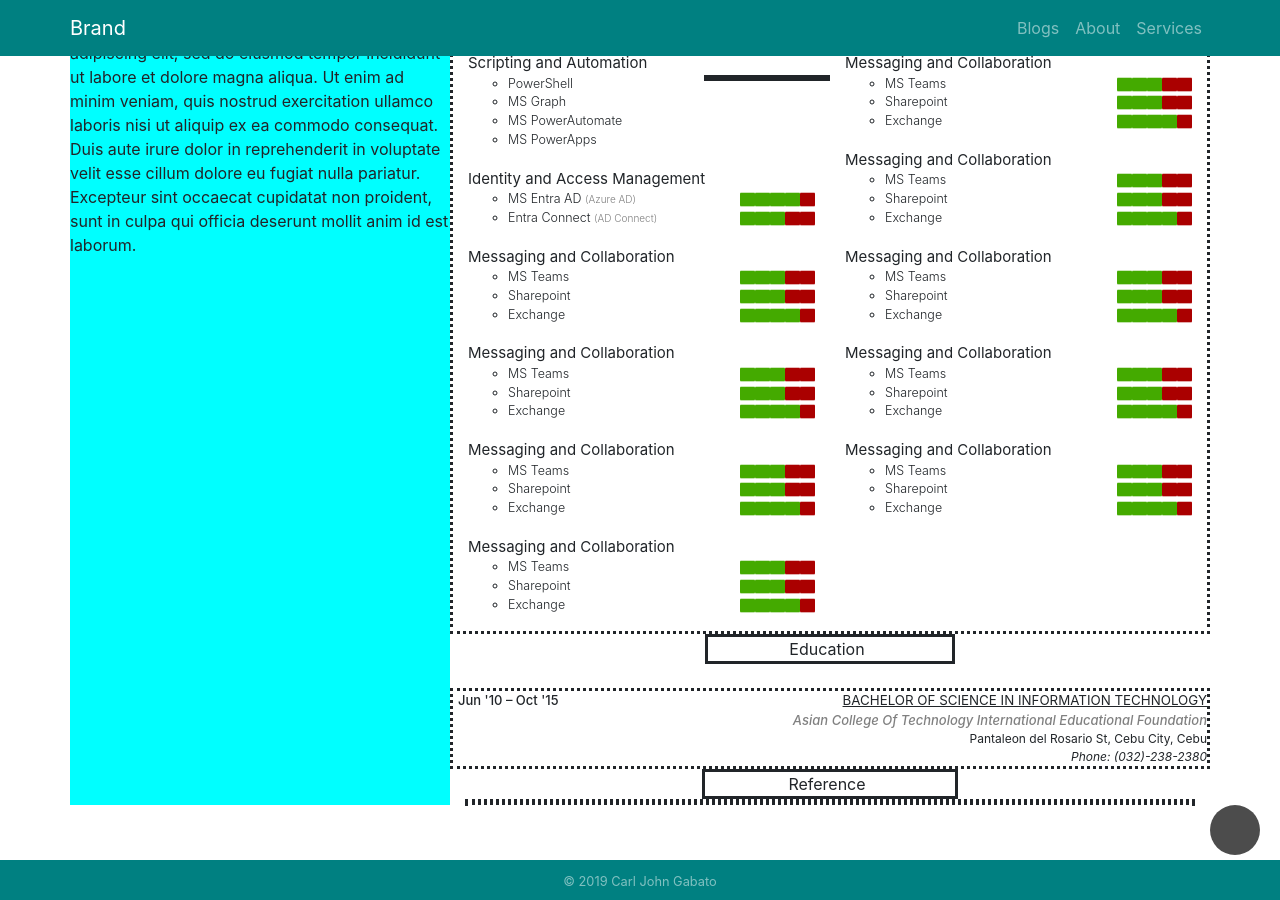
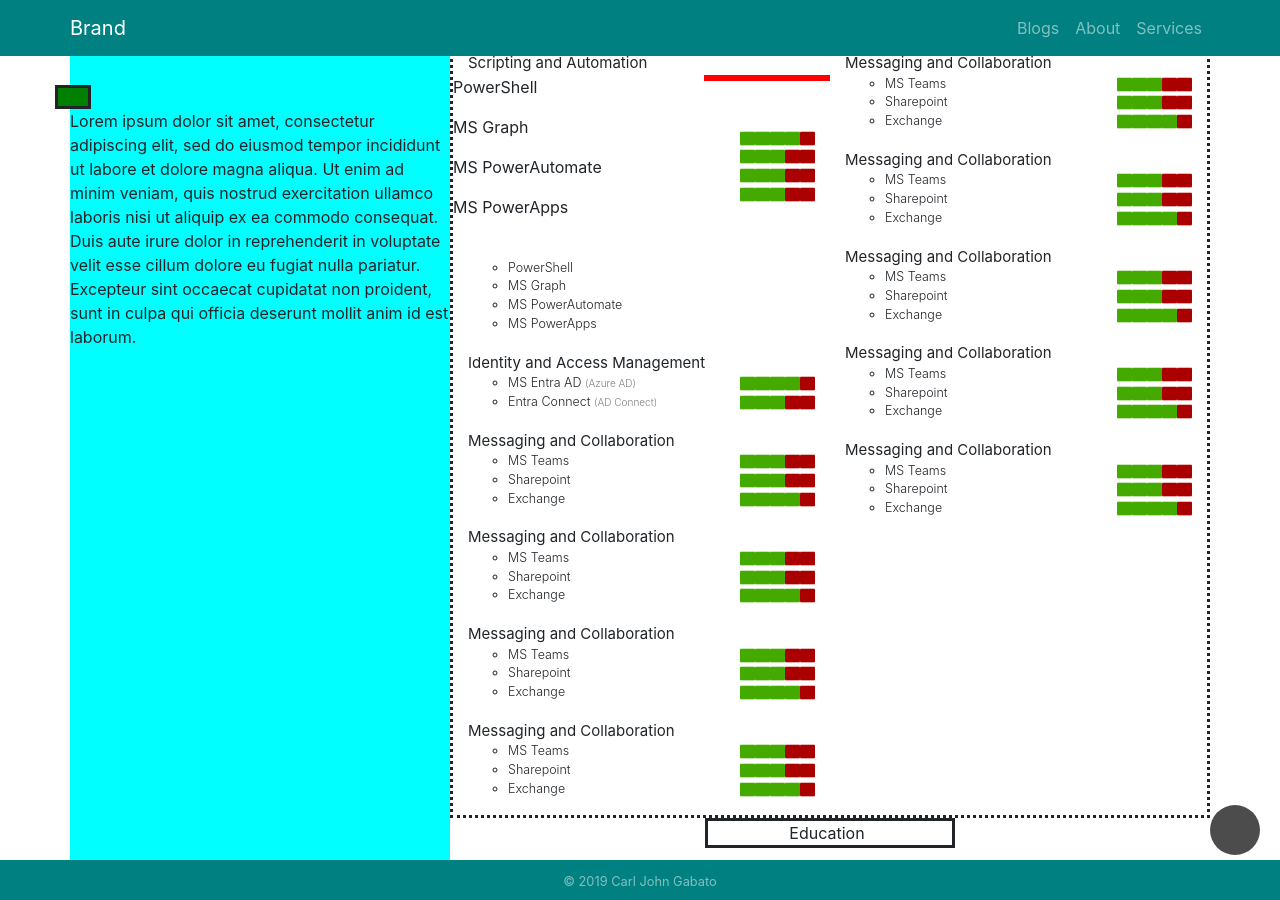
Before and after one commit to carljohngabato/aboutme, a Jekyll site: the page built from blogs.html, in a window 1280 px wide and 900 px high, scrolled down 1766 px. Built offline with Jekyll 4.4.1, drawn with Linux system fonts in a browser that asks for light colours; nearby versions of some CDN libraries.

```diff
--- a/blogs.html
+++ b/blogs.html
@@ -192,6 +192,11 @@
                                 <h8 class="skill-title">Scripting and Automation</h8>
                             </div>
                             <div class="col-lg-8 col-md-8 col-sm-8" style="width: 65%; height: auto;">
+                                <div class="row"><p>PowerShell</p></div>
+                                <div class="row"><p>MS Graph</p></div>
+                                <div class="row"><p>MS PowerAutomate</p></div>
+                                <div class="row"><p>MS PowerApps</p></div>
+                                <br>
                                 <ul class="skills-list">
                                     <li class="skill-svc">PowerShell</li>
                                     <li class="skill-svc">MS Graph</li>
@@ -200,14 +205,53 @@
                                 </ul>
                             </div>
                             <div class="col-lg-4 col-md-4 col-sm-4" style="width: 35%; height: auto;">
-                                <!-- #region Scripting and Automation-->
                                 <div class="row">
-                                    <div class="col-lg-12 bar-meter">
-                                        <div class="row fill-cont">
-                                            <div class="col-lg-10 bar-filled"></div>
-                                        </div>
+                                    <div class="col-lg-12" style="border-style: solid; border-color: red; width: 100%; height: 100%;">
+                                        <div class="col-fill" style="background-color: green; width: 80%; height: 100%;"></div>
                                     </div>
                                 </div>
+                                <div class="row"><p></p></div>
+                                <div class="row"><p></p></div>
+                                <div class="row"><p></p></div>
+                                <!-- #region Scripting and Automation-->
+                                <ul class="expertise">
+                                    <li class="skill-svc">
+                                        <div class="d-flex flex-row-reverse">
+                                        <div class="p2"><img class="red-bar" src="{{'/assets/images/red.png'}}" /></div>
+                                        <div class="p2"><img class="green-bar" src="{{'/assets/images/green.png'}}" /></div>
+                                        <div class="p2"><img class="green-bar" src="{{'/assets/images/green.png'}}" /></div>
+                                        <div class="p2"><img class="green-bar" src="{{'/assets/images/green.png'}}" /></div>
+                                        <div class="p2"><img class="green-bar" src="{{'/assets/images/green.png'}}" /></div>
+                                        </div>
+                                    </li>
+                                    <li class="skill-svc">
+                                        <div class="d-flex flex-row-reverse">
+                                        <div class="p2"><img class="red-bar" src="{{'/assets/images/red.png'}}" /></div>
+                                        <div class="p2"><img class="red-bar" src="{{'/assets/images/red.png'}}" /></div>
+                                        <div class="p2"><img class="green-bar" src="{{'/assets/images/green.png'}}" /></div>
+                                        <div class="p2"><img class="green-bar" src="{{'/assets/images/green.png'}}" /></div>
+                                        <div class="p2"><img class="green-bar" src="{{'/assets/images/green.png'}}" /></div>
+                                        </div>
+                                    </li>
+                                    <li class="skill-svc">
+                                        <div class="d-flex flex-row-reverse">
+                                        <div class="p2"><img class="red-bar" src="{{'/assets/images/red.png'}}" /></div>
+                                        <div class="p2"><img class="red-bar" src="{{'/assets/images/red.png'}}" /></div>
+                                        <div class="p2"><img class="green-bar" src="{{'/assets/images/green.png'}}" /></div>
+                                        <div class="p2"><img class="green-bar" src="{{'/assets/images/green.png'}}" /></div>
+                                        <div class="p2"><img class="green-bar" src="{{'/assets/images/green.png'}}" /></div>
+                                        </div>
+                                    </li>
+                                    <li class="skill-svc">
+                                        <div class="d-flex flex-row-reverse">
+                                        <div class="p2"><img class="red-bar" src="{{'/assets/images/red.png'}}" /></div>
+                                        <div class="p2"><img class="red-bar" src="{{'/assets/images/red.png'}}" /></div>
+                                        <div class="p2"><img class="green-bar" src="{{'/assets/images/green.png'}}" /></div>
+                                        <div class="p2"><img class="green-bar" src="{{'/assets/images/green.png'}}" /></div>
+                                        <div class="p2"><img class="green-bar" src="{{'/assets/images/green.png'}}" /></div>
+                                        </div>
+                                    </li>
+                                </ul>
                                 <!-- #endregion Scripting and Automation-->
                             </div>
                         </div>
```
